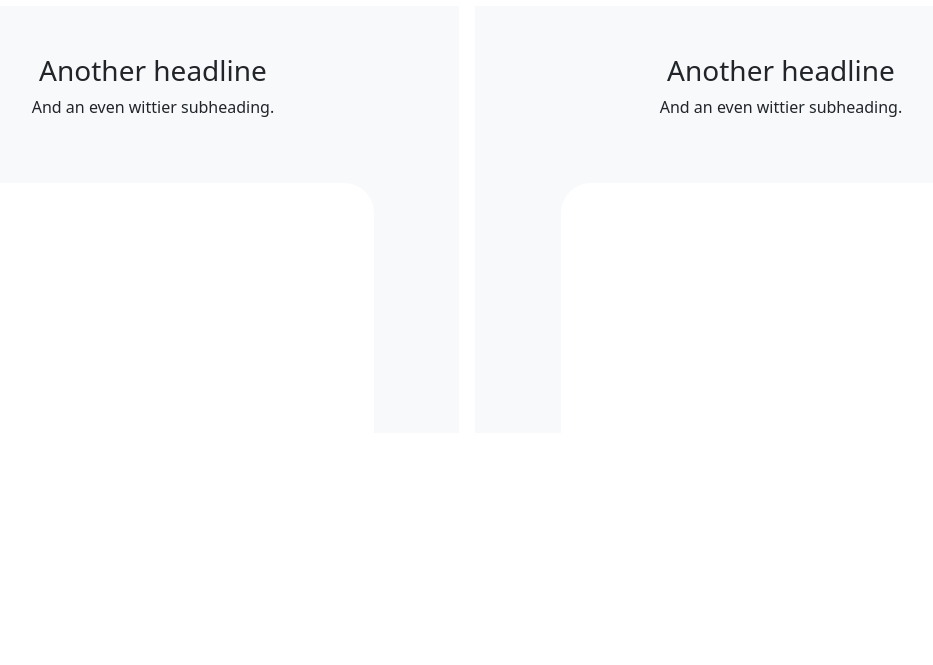
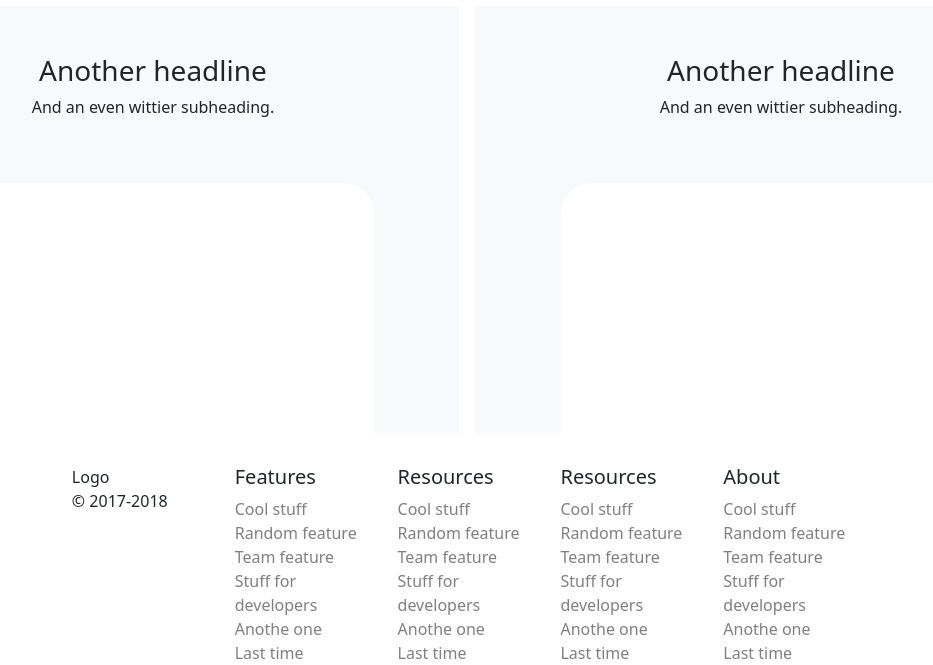
Before and after one commit to yish-mael/bootstrap-sample, a plain HTML site: page index.html in a window 1280 px wide. Shown: the part 1913-2578 px from the top of the page, without its empty margins (173-1106 px from the left). Before the commit the page ends 2378 px from the top, so only its background shows below. Drawn offline with nearby package versions, Linux system fonts and the light colour scheme.

Commit message:
feat: add footer section

```diff
--- a/index.html
+++ b/index.html
@@ -48,7 +48,7 @@
                 </button>
             </div>
 
-            <div id="main-section" class=" me-3">
+            <div id="main-section" class="me-3">
 
                 <div class="row my-3">
 
@@ -97,29 +97,7 @@
                     </div>
 
                 </div>
-                <div class="row my-3">
 
-                    <div  class="col bg-light text-center pt-5 ms-3">
-                        <h3>Another headline</h3>
-                        <p class="pb-5">
-                            And an even wittier subheading.
-                        </p>
-
-                        <div id="box1" class="w-75 m-auto" style="background-color: white;"></div>
-
-                    </div>
-
-                    <div  class="col bg-light text-center pt-5 ms-3">
-                        <h3>Another headline</h3>
-                        <p class="pb-5">
-                            And an even wittier subheading.
-                        </p>
-
-                        <div id="box1" class="w-75 m-auto" style="background-color: white;"></div>
-
-                    </div>
-
-                </div>
                 <div class="row my-3">
 
                     <div  class="col bg-light text-center pt-5 ms-3">
@@ -144,14 +122,90 @@
 
                 </div>
 
+                <div class="row my-3">
 
+                    <div  class="col bg-light text-center pt-5 ms-3">
+                        <h3>Another headline</h3>
+                        <p class="pb-5">
+                            And an even wittier subheading.
+                        </p>
+
+                        <div id="box1" class="w-75 m-auto" style="background-color: white;"></div>
+
+                    </div>
+
+                    <div  class="col bg-light text-center pt-5 ms-3">
+                        <h3>Another headline</h3>
+                        <p class="pb-5">
+                            And an even wittier subheading.
+                        </p>
+
+                        <div id="box1" class="w-75 m-auto" style="background-color: white;"></div>
+
+                    </div>
+
+                </div>
 
             </div>
-
-
-
         </div>
 
+        <div class="container">
+            <div class="row">
+
+                <div class="col"></div>
+
+                <div class="footer-logo col ">
+                    Logo <br>© 2017-2018
+                </div>
+                <div class="footer-features col">
+                    <h5>Features</h5>
+                    <ul class="nav flex-column">
+                        <li> <a class="nav-link text-black-50 p-0" href="#"> Cool stuff </a></li>
+                        <li> <a class="nav-link text-black-50 p-0" href="#"> Random feature </a></li>
+                        <li> <a class="nav-link text-black-50 p-0" href="#"> Team feature </a></li>
+                        <li> <a class="nav-link text-black-50 p-0" href="#"> Stuff for developers </a></li>
+                        <li> <a class="nav-link text-black-50 p-0" href="#"> Anothe one </a></li>
+                        <li> <a class="nav-link text-black-50 p-0" href="#"> Last time </a></li>
+                    </ul>
+                </div>
+                <div class="footer-resources col">
+                    <h5>Resources</h5>
+                    <ul class="nav flex-column">
+                        <li> <a class="nav-link text-black-50 p-0" href="#"> Cool stuff </a></li>
+                        <li> <a class="nav-link text-black-50 p-0" href="#"> Random feature </a></li>
+                        <li> <a class="nav-link text-black-50 p-0" href="#"> Team feature </a></li>
+                        <li> <a class="nav-link text-black-50 p-0" href="#"> Stuff for developers </a></li>
+                        <li> <a class="nav-link text-black-50 p-0" href="#"> Anothe one </a></li>
+                        <li> <a class="nav-link text-black-50 p-0" href="#"> Last time </a></li>
+                    </ul>
+                </div>
+                <div class="footer-resources col">
+                    <h5>Resources</h5>
+                    <ul class="nav flex-column">
+                        <li> <a class="nav-link text-black-50 p-0" href="#"> Cool stuff </a></li>
+                        <li> <a class="nav-link text-black-50 p-0" href="#"> Random feature </a></li>
+                        <li> <a class="nav-link text-black-50 p-0" href="#"> Team feature </a></li>
+                        <li> <a class="nav-link text-black-50 p-0" href="#"> Stuff for developers </a></li>
+                        <li> <a class="nav-link text-black-50 p-0" href="#"> Anothe one </a></li>
+                        <li> <a class="nav-link text-black-50 p-0" href="#"> Last time </a></li>
+                    </ul>
+                </div>
+                <div class="footer-about col">
+                    <h5>About</h5>
+                    <ul class="nav flex-column">
+                        <li> <a class="nav-link text-black-50 p-0" href="#"> Cool stuff </a></li>
+                        <li> <a class="nav-link text-black-50 p-0" href="#"> Random feature </a></li>
+                        <li> <a class="nav-link text-black-50 p-0" href="#"> Team feature </a></li>
+                        <li> <a class="nav-link text-black-50 p-0" href="#"> Stuff for developers </a></li>
+                        <li> <a class="nav-link text-black-50 p-0" href="#"> Anothe one </a></li>
+                        <li> <a class="nav-link text-black-50 p-0" href="#"> Last time </a></li>
+                    </ul>
+                </div>
+
+                <div class="col"></div>
+
+            </div>
+        </div>
 
 
     </div>
```
Also changed, not shown: 1 other file.
